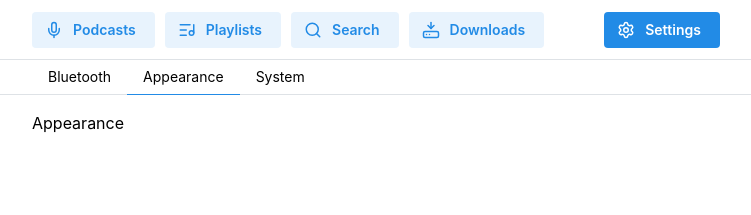
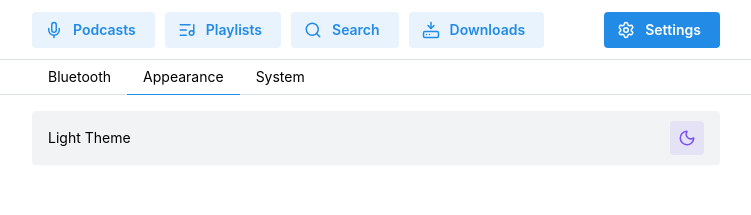
Before and after one commit to chris-hammond-ross/pi-podcast, a React (Vite) app in the folder client/: page /settings in a window 1280 px wide. Both pictures are taken after a click on the tab "Appearance". Shown: the top 215 px of the page, without its empty margins (264-1015 px from the left). Built offline with nearby package versions, Linux system fonts and the light colour scheme; no server answers; a web font is replaced by a local one.

Commit message:
Added the ability to toggle light and dark theme

```diff
--- a/client/src/pages/Settings.tsx
+++ b/client/src/pages/Settings.tsx
@@ -11,11 +11,12 @@ import {
 	Text,
 	Group,
 	Progress,
-	Skeleton
+	Skeleton,
+	useMantineColorScheme,
+	Tooltip,
+	ActionIcon
 } from '@mantine/core';
-import {
-	RefreshCw
-} from 'lucide-react';
+import { RefreshCw, Sun, Moon } from 'lucide-react';
 import { BluetoothInterface } from '../components';
 import { restartServices, getWebSocketService, type SystemStats } from '../services';
 
@@ -24,6 +25,8 @@ const RESTART_OVERLAY_DURATION = 10000; // 10 seconds
 function Settings() {
 	const [isRestarting, setIsRestarting] = useState(false);
 	const [systemStats, setSystemStats] = useState<SystemStats | null>(null);
+
+	const { colorScheme, setColorScheme } = useMantineColorScheme();
 
 	useEffect(() => {
 		const ws = getWebSocketService();
@@ -69,6 +72,17 @@ function Settings() {
 	const formatValue = (value: number | null | undefined, unit: string, decimals: number = 1): string => {
 		if (value === null || value === undefined) return '—';
 		return `${value.toFixed(decimals)} ${unit}`;
+	};
+
+	const toggleColorScheme = () => {
+		const newTheme = colorScheme === 'dark' ? 'light' : 'dark';
+
+		// Update Mantine's color scheme immediately for instant UI feedback
+		setColorScheme(newTheme);
+
+		// Update both localStorage keys to stay in sync
+		localStorage.setItem('mantine-color-scheme-value', newTheme);
+		localStorage.setItem('user-theme', newTheme);
 	};
 
 	return (
@@ -128,7 +142,22 @@ function Settings() {
 								<BluetoothInterface />
 							</Tabs.Panel>
 							<Tabs.Panel value="appearance">
-								Appearance
+								<Card py="xs">
+									<Group justify='space-between'>
+										<Text size='sm'>{colorScheme === 'dark' ? 'Dark Theme' : 'Light Theme'}</Text>
+										<Tooltip label={colorScheme === 'dark' ? 'Light Theme' : 'Dark Theme'}>
+											<ActionIcon
+												variant="light"
+												color={colorScheme === 'dark' ? 'orange' : 'violet'}
+												onClick={toggleColorScheme}
+												size="lg"
+											>
+												{colorScheme === 'dark' ? <Sun size={18} /> : <Moon size={18} />}
+											</ActionIcon>
+										</Tooltip>
+									</Group>
+								</Card>
+
 							</Tabs.Panel>
 							<Tabs.Panel value="system">
 								<Stack gap="md">
```
